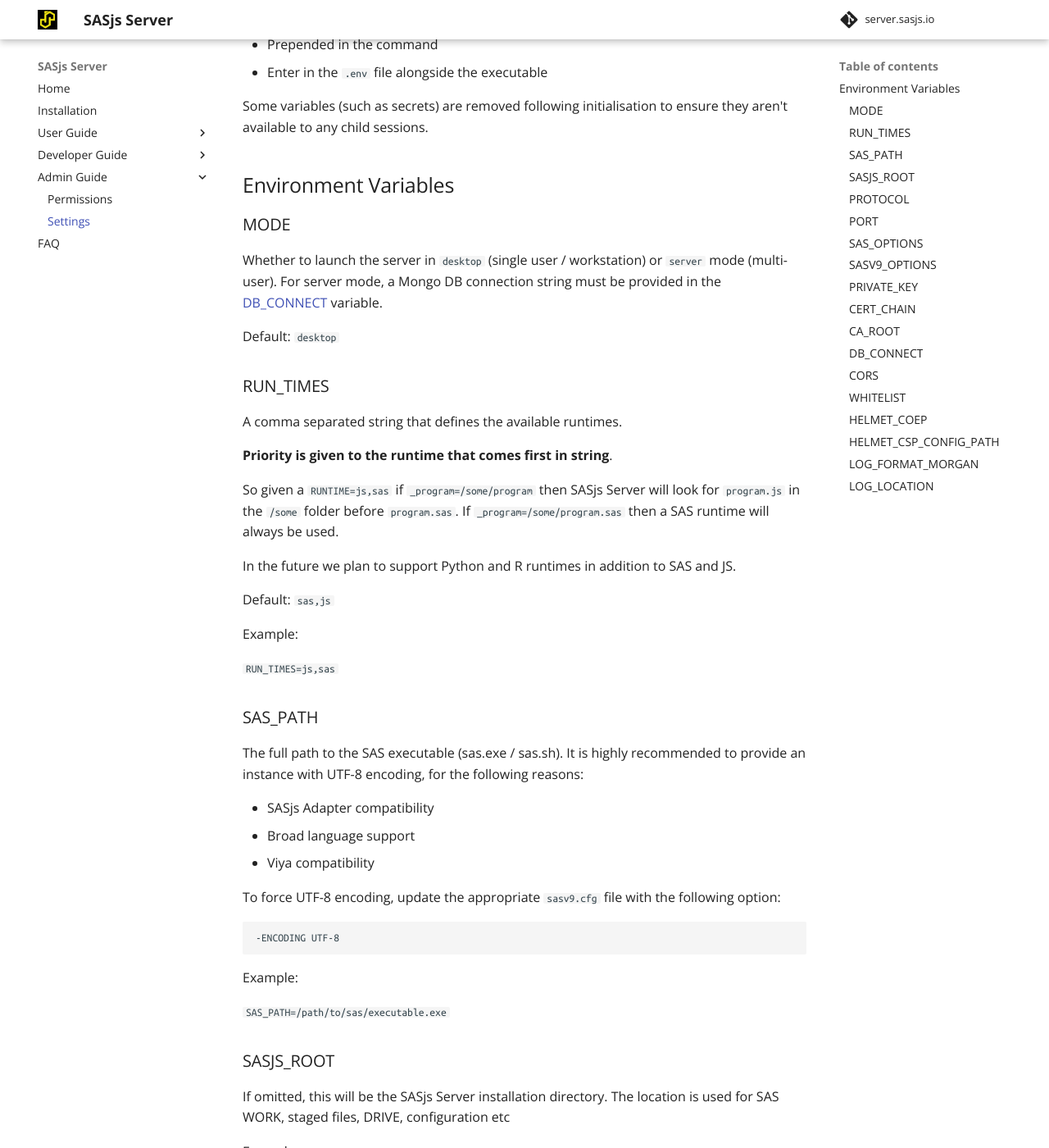
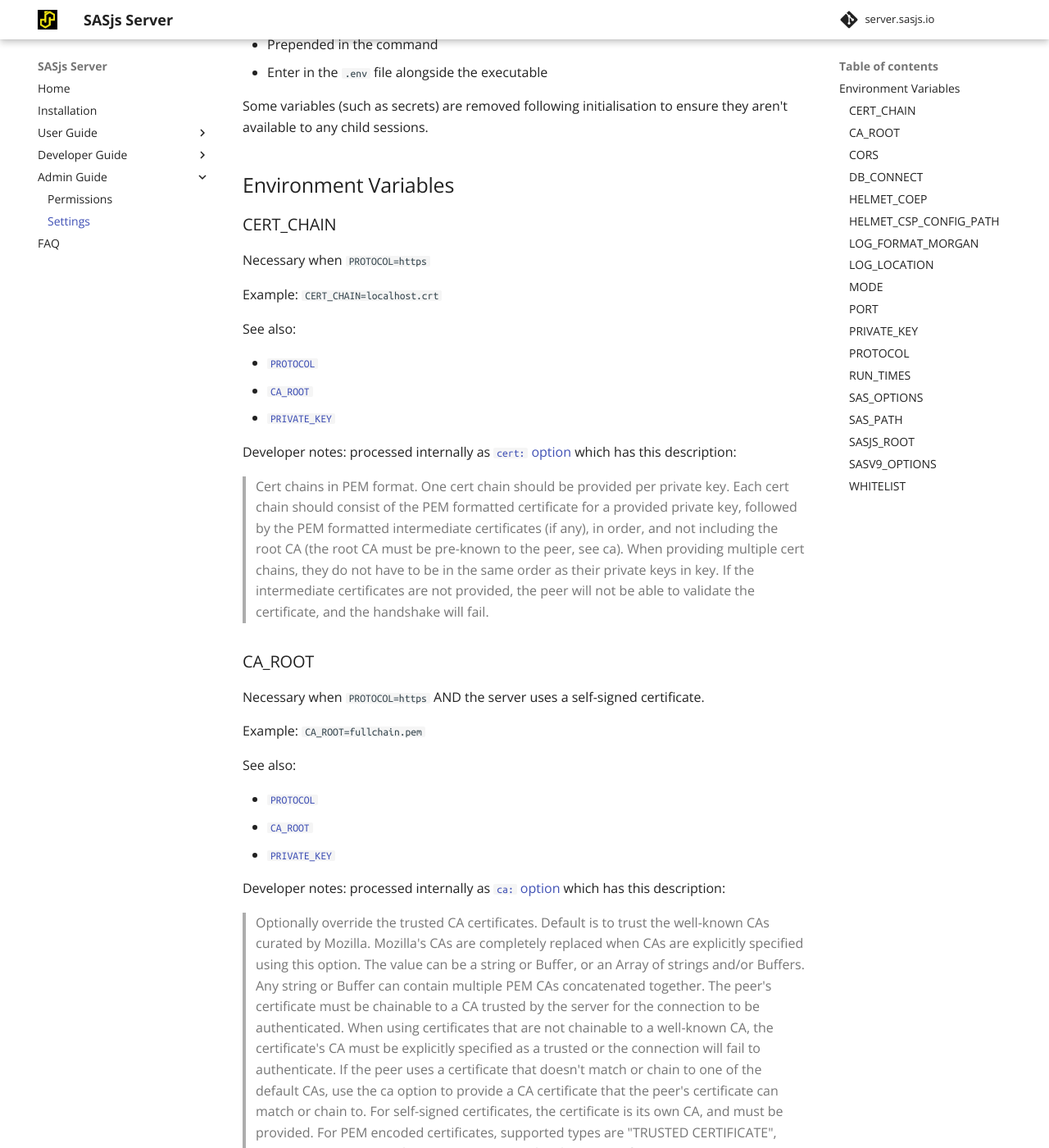
Before and after one commit to sasjs/server.sasjs.io, an MkDocs documentation site: the page built from docs/settings.md, in a window 1280 px wide and 1400 px high, scrolled down 272 px. Shown: the whole window at 82% size. Built offline with MkDocs 1.6.1 and Material for MkDocs 9.7.7, drawn with Linux system fonts in a browser that asks for light colours; comment, search, counter and statistics services are not loaded; some of the changed text lies outside the part shown.

Commit message:
chore: automated commit

````diff
--- a/docs/installation.md
+++ b/docs/installation.md
@@ -9,6 +9,7 @@
 unzip linux.zip
 ```
 
+For windows, just download the zip file and launch.  You can ignore / cancel the popup, the app does NOT require administrative privileges.
 
 ## Configuration
 
@@ -16,12 +17,17 @@
 
 * `SAS_PATH` -> the full path to the SAS executable in your environment
 
-Additional [settings](/settings) can be configured as environment variables.
+However there are many additional [settings](/settings) you can make - these can go in a file called `.env` in the same folder as the executable.
+
+A full guide to deploying SASjs Server on a VPS is also available [here](https://sasapps.io/sasjs-server-on-vps).
 
 
 ## SSL Certificates
 
-If you would like to run your server on https, then you will need to provide certificates.  Sample instructions for obtaining certificates on a linux environment are provided below.
+To run over https, SASjs server needs a copy of your certificates.  The path to these certificates should be provided in the [`PRIVATE_KEY`](/settings/#private_key) and [`CERT_CHAIN`](/settings/#cert_chain) settings.  If you are using self-signed certificates, then the [`CA_ROOT`](/settings/#ca_root) file should also be provided.
+
+
+Suggested instructions for obtaining certificates on a linux environment are provided below.
 
 ```
 sudo snap install core; sudo snap refresh core
--- a/docs/settings.md
+++ b/docs/settings.md
@@ -17,97 +17,37 @@
 
 ## Environment Variables
 
-### MODE
+### CERT_CHAIN
 
-Whether to launch the server in `desktop` (single user / workstation) or `server` mode (multi-user).  For server mode, a Mongo DB connection string must be provided in the [DB_CONNECT](#db_connect) variable.
-
-Default: `desktop`
-
-### RUN_TIMES
-A comma separated string that defines the available runtimes.
-
-**Priority is given to the runtime that comes first in string**.
-
-So given a `RUNTIME=js,sas` if `_program=/some/program` then SASjs Server will look for `program.js` in the `/some` folder before `program.sas`.  If `_program=/some/program.sas` then a SAS runtime will always be used.
-
-In the future we plan to support Python and R runtimes in addition to SAS and JS.
-
-Default: `sas,js`
-
-Example:
-
-`RUN_TIMES=js,sas`
-
-### SAS_PATH
-The full path to the SAS executable (sas.exe / sas.sh).  It is highly recommended to provide an instance with UTF-8 encoding, for the following reasons:
-
-* SASjs Adapter compatibility
-* Broad language support
-* Viya compatibility
-
-To force UTF-8 encoding, update the appropriate `sasv9.cfg` file with the following option:
-
-```
--ENCODING UTF-8
-```
-
-Example:
-
-`SAS_PATH=/path/to/sas/executable.exe`
-
-### SASJS_ROOT
-
-If omitted, this will be the SASjs Server installation directory.  The location is used for SAS WORK, staged files, DRIVE, configuration etc
-
-Example:
-
-`SASJS_ROOT=./sasjs_root`
-
-### PROTOCOL
-
-Whether to use http or https protocol. Default: http
-
-### PORT
-The port on which to serve.  Default: 5000
-
-Binding processes to ports in the lower ranges (eg 80, 443) requires elevated privileges.  To avoid running SASjs Server under a privileged account, you can bind the port to an executable - eg:  `setcap 'cap_net_bind_service=+ep' /home/sasjssrv/api-linux`
-
-If the executable is updated (eg downloading a new version) you will need to run this command again.
-
-
-### SAS_OPTIONS
-
-Windows only. See: [https://documentation.sas.com/doc/en/pgmsascdc/9.4_3.5/hostwin/p0drw76qo0gig2n1kcoliekh605k.htm#p09y7hx0grw1gin1giuvrjyx61m6](https://documentation.sas.com/doc/en/pgmsascdc/9.4_3.5/hostwin/p0drw76qo0gig2n1kcoliekh605k.htm#p09y7hx0grw1gin1giuvrjyx61m6)
-
-Example:  `SAS_OPTIONS= -NOXCMD`
-
-### SASV9_OPTIONS
-Unix only.  See: [https://documentation.sas.com/doc/en/pgmsascdc/9.4_3.5/hostunx/p0wrdmqp8k0oyyn1xbx3bp3qy2wl.htm](https://documentation.sas.com/doc/en/pgmsascdc/9.4_3.5/hostunx/p0wrdmqp8k0oyyn1xbx3bp3qy2wl.htm)
-
-Example: `SASV9_OPTIONS= -NOXCMD`
-
-### PRIVATE_KEY
-Only relevant on https / server connections.  This value is passed as the `key:` option to NodeJS as described here:  [https://nodejs.org/api/tls.html#tlscreatesecurecontextoptions](https://nodejs.org/api/tls.html#tlscreatesecurecontextoptions)
-
-Example: `PRIVATE_KEY=localhost.key`
-
-### CERT_CHAIN
-Only relevant on https / server connections.  This value is pased as the `cert:` option to NodeJS as described here: [https://nodejs.org/api/tls.html#tlscreatesecurecontextoptions](https://nodejs.org/api/tls.html#tlscreatesecurecontextoptions)
+Necessary when `PROTOCOL=https`
 
 Example: `CERT_CHAIN=localhost.crt`
 
+See also:
+
+* [`PROTOCOL`](/settings/#protocol)
+* [`CA_ROOT`](/settings/#ca_root)
+* [`PRIVATE_KEY`](/settings/#private_key)
+
+Developer notes: processed internally as [`cert:` option](https://nodejs.org/api/tls.html#tlscreatesecurecontextoptions) which has this description:
+
+> Cert chains in PEM format. One cert chain should be provided per private key. Each cert chain should consist of the PEM formatted certificate for a provided private key, followed by the PEM formatted intermediate certificates (if any), in order, and not including the root CA (the root CA must be pre-known to the peer, see ca). When providing multiple cert chains, they do not have to be in the same order as their private keys in key. If the intermediate certificates are not provided, the peer will not be able to validate the certificate, and the handshake will fail.
+
 ### CA_ROOT
 
-Only relevant on https / server connections.  This value is pased as the `ca:` option to NodeJS as described here: [https://nodejs.org/api/tls.html#tlscreatesecurecontextoptions](https://nodejs.org/api/tls.html#tlscreatesecurecontextoptions)
+Necessary when `PROTOCOL=https` AND the server uses a self-signed certificate.
 
 Example: `CA_ROOT=fullchain.pem`
 
+See also:
 
-### DB_CONNECT
-Necessary for server mode.  Connection string for Mongo DB instance.  Example:
-```
-DB_CONNECT=mongodb+srv://<DB_USERNAME>:<DB_PASSWORD>@<CLUSTER>/<DB_NAME>?retryWrites=true&w=majority
-```
+* [`PROTOCOL`](/settings/#protocol)
+* [`CA_ROOT`](/settings/#ca_root)
+* [`PRIVATE_KEY`](/settings/#private_key)
+
+Developer notes: processed internally as [`ca:` option](https://nodejs.org/api/tls.html#tlscreatesecurecontextoptions) which has this description:
+
+> Optionally override the trusted CA certificates. Default is to trust the well-known CAs curated by Mozilla. Mozilla's CAs are completely replaced when CAs are explicitly specified using this option. The value can be a string or Buffer, or an Array of strings and/or Buffers. Any string or Buffer can contain multiple PEM CAs concatenated together. The peer's certificate must be chainable to a CA trusted by the server for the connection to be authenticated. When using certificates that are not chainable to a well-known CA, the certificate's CA must be explicitly specified as a trusted or the connection will fail to authenticate. If the peer uses a certificate that doesn't match or chain to one of the default CAs, use the ca option to provide a CA certificate that the peer's certificate can match or chain to. For self-signed certificates, the certificate is its own CA, and must be provided. For PEM encoded certificates, supported types are "TRUSTED CERTIFICATE", "X509 CERTIFICATE", and "CERTIFICATE". See also tls.rootCertificates.
 
 ### CORS
 
@@ -116,8 +56,11 @@
 
 If enabled, be sure to also configure the WHITELIST of any third party servers.
 
-### WHITELIST
-Space separated urls, eg: `WHITELIST=http://localhost:3000 https://abc.com`
+### DB_CONNECT
+Necessary for server mode.  Connection string for Mongo DB instance.  Example:
+```
+DB_CONNECT=mongodb+srv://<DB_USERNAME>:<DB_PASSWORD>@<CLUSTER>/<DB_NAME>?retryWrites=true&w=majority
+```
 
 ### HELMET_COEP
 
@@ -164,3 +107,99 @@
 Example: `LOG_LOCATION=./sasjs_root/logs`
 
 ![](img/log_location.png)
+
+### MODE
+
+Whether to launch the server in `desktop` (single user / workstation) or `server` mode (multi-user).  For server mode, a Mongo DB connection string must be provided in the [DB_CONNECT](#db_connect) variable.
+
+Default: `desktop`
+
+### PORT
+The port on which to serve.  Default: 5000
+
+Binding processes to ports in the lower ranges (eg 80, 443) requires elevated privileges.  To avoid running SASjs Server under a privileged account, you can bind the port to an executable - eg:  `setcap 'cap_net_bind_service=+ep' /home/sasjssrv/api-linux`
+
+If the executable is updated (eg downloading a new version) you will need to run this command again.
+
+### PRIVATE_KEY
+
+Necessary when `PROTOCOL=https`
+
+Example: `PRIVATE_KEY=localhost.key`
+
+See also:
+
+* [`PROTOCOL`](/settings/#protocol)
+* [`CA_ROOT`](/settings/#ca_root)
+* [`CERT_CHAIN`](/settings/#cert_chain)
+
+Developer notes: processed internally as [`key:` option](https://nodejs.org/api/tls.html#tlscreatesecurecontextoptions) which has this description:
+
+> Private keys in PEM format. PEM allows the option of private keys being encrypted. Encrypted keys will be decrypted with options.passphrase. Multiple keys using different algorithms can be provided either as an array of unencrypted key strings or buffers, or an array of objects in the form {pem: <string|buffer>[, passphrase: <string>]}. The object form can only occur in an array. object.passphrase is optional. Encrypted keys will be decrypted with object.passphrase if provided, or options.passphrase if it is not.
+
+### PROTOCOL
+
+Whether to use `http` or `https` protocol. Default: `http`.
+
+See also:
+
+* [`CA_ROOT`](/settings/#ca_root)
+* [`CERT_CHAIN`](/settings/#cert_chain)
+* [`PRIVATE_KEY`](/settings/#private_key)
+
+### RUN_TIMES
+A comma separated string that defines the available runtimes.
+
+**Priority is given to the runtime that comes first in string**.
+
+So given a `RUNTIME=js,sas` if `_program=/some/program` then SASjs Server will look for `program.js` in the `/some` folder before `program.sas`.  If `_program=/some/program.sas` then a SAS runtime will always be used.
+
+In the future we plan to support Python and R runtimes in addition to SAS and JS.
+
+Default: `sas,js`
+
+Example:
+
+`RUN_TIMES=js,sas`
+
+### SAS_OPTIONS
+
+Windows only. See: [https://documentation.sas.com/doc/en/pgmsascdc/9.4_3.5/hostwin/p0drw76qo0gig2n1kcoliekh605k.htm#p09y7hx0grw1gin1giuvrjyx61m6](https://documentation.sas.com/doc/en/pgmsascdc/9.4_3.5/hostwin/p0drw76qo0gig2n1kcoliekh605k.htm#p09y7hx0grw1gin1giuvrjyx61m6)
+
+Example:  `SAS_OPTIONS= -NOXCMD`
+
+### SAS_PATH
+The full path to the SAS executable (sas.exe / sas.sh).  It is highly recommended to provide an instance with UTF-8 encoding, for the following reasons:
+
+* SASjs Adapter compatibility
+* Broad language support
+* Viya compatibility
+
+To force UTF-8 encoding, update the appropriate `sasv9.cfg` file with the following option:
+
+```
+-ENCODING UTF-8
+```
+
+Example:
+
+`SAS_PATH=/path/to/sas/executable.exe`
+
+### SASJS_ROOT
+
+If omitted, this will be the SASjs Server installation directory.  The location is used for SAS WORK, staged files, DRIVE, configuration etc
+
+Example:
+
+`SASJS_ROOT=./sasjs_root`
+
+
+### SASV9_OPTIONS
+Unix only.  See: [https://documentation.sas.com/doc/en/pgmsascdc/9.4_3.5/hostunx/p0wrdmqp8k0oyyn1xbx3bp3qy2wl.htm](https://documentation.sas.com/doc/en/pgmsascdc/9.4_3.5/hostunx/p0wrdmqp8k0oyyn1xbx3bp3qy2wl.htm)
+
+Example: `SASV9_OPTIONS= -NOXCMD`
+
+
+
+### WHITELIST
+Space separated urls, eg: `WHITELIST=http://localhost:3000 https://abc.com`
````
